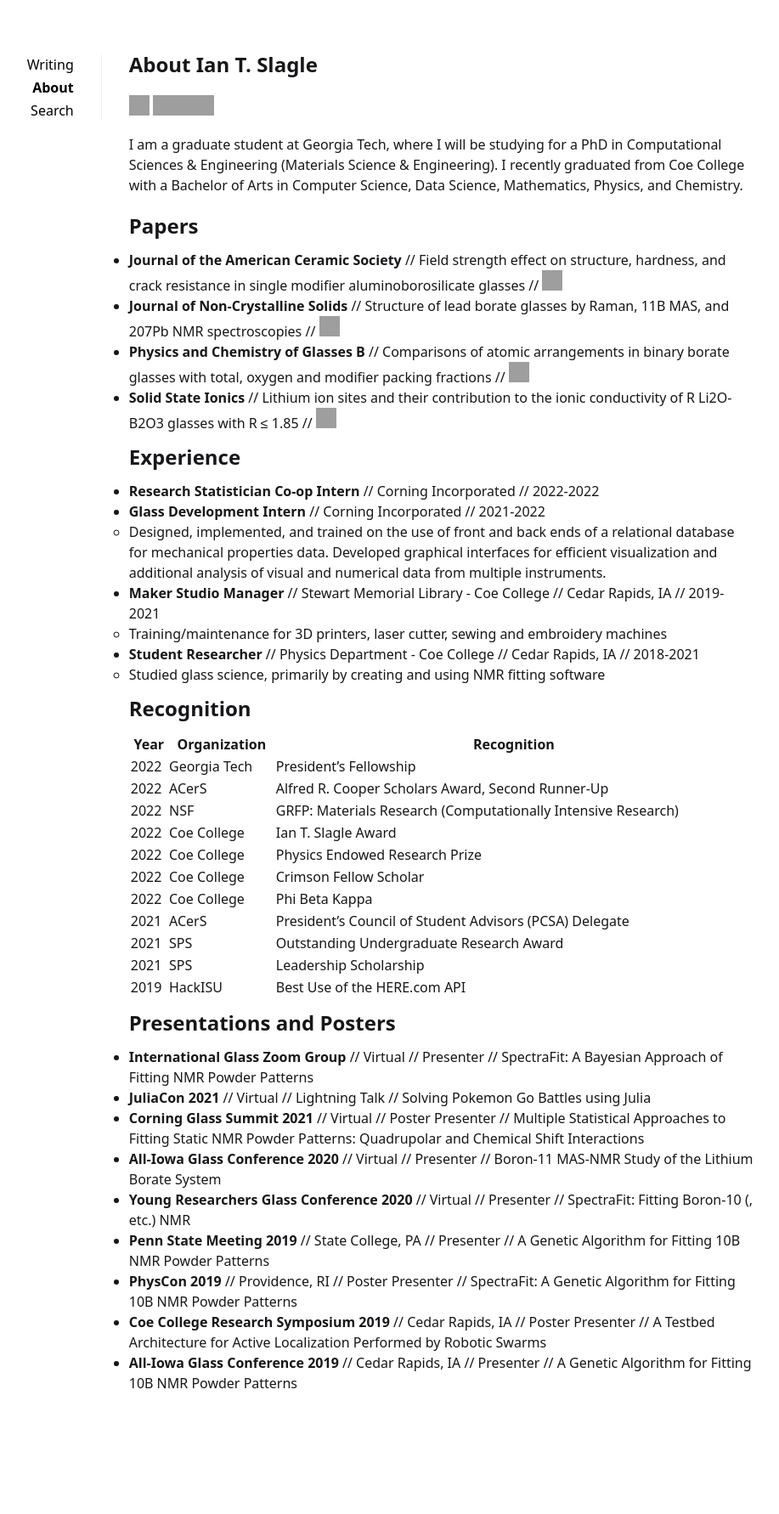
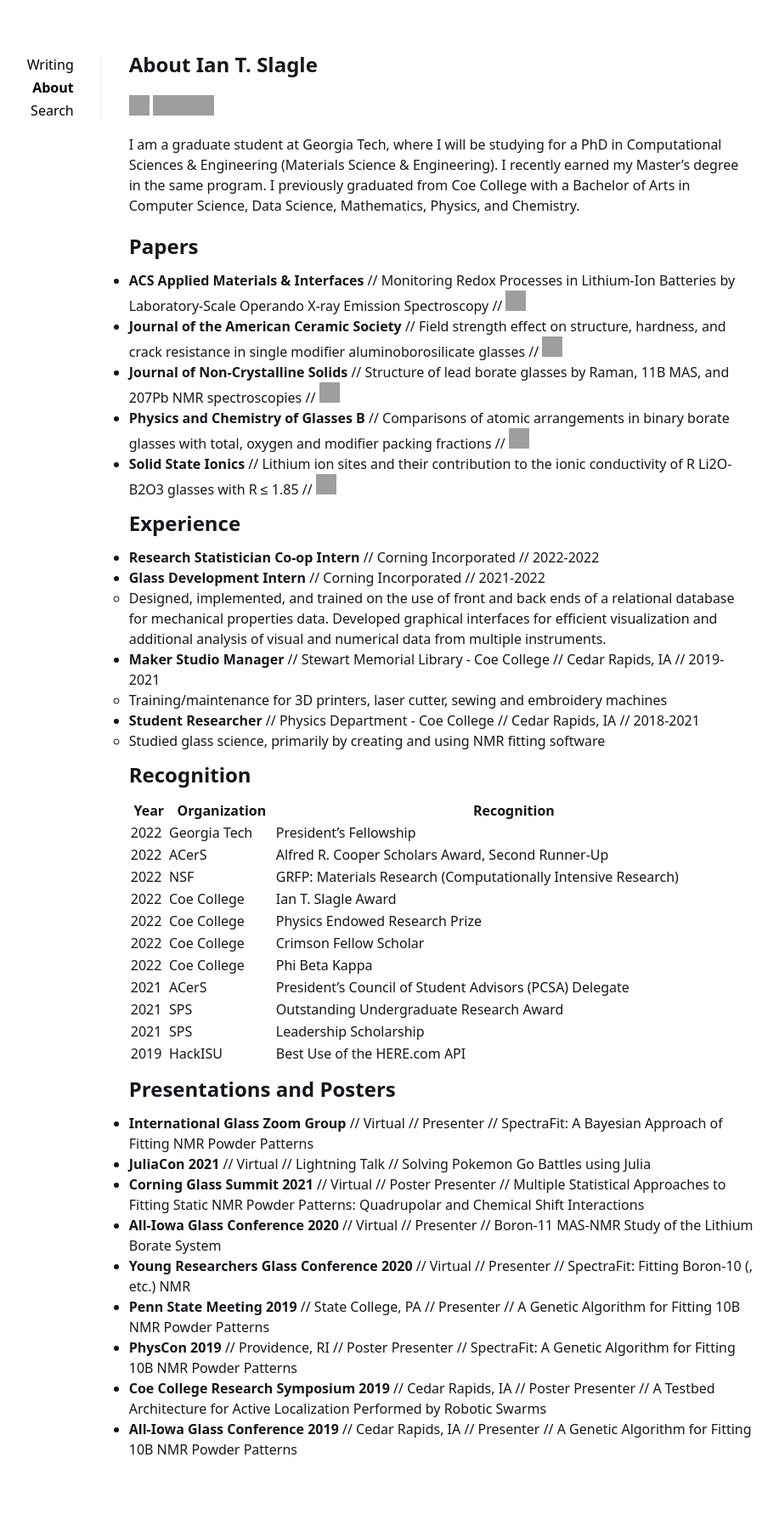
Before and after one commit to itsgt/personal, a Jekyll site: the page built from index.md, in a window 1280 px wide. Shown: the whole page at 85% size, without its empty margins (201-1118 px from the left). Built offline with Jekyll 4.4.1, drawn with Linux system fonts in a browser that asks for light colours; before the commit the page ends 1704 px from its top, so only the background shows below that; grey boxes are pictures that could not be loaded.

Commit message:
Add paper and master's degree

```diff
--- a/index.md
+++ b/index.md
@@ -6,11 +6,10 @@ title: About Ian T. Slagle
 <a href="https://www.linkedin.com/in/iantslagle/" ><img src="https://raw.githubusercontent.com/ionic-team/ionicons/main/src/svg/logo-linkedin.svg" width="24" height="24" alt="Ionic LinkedIn logo" ></a> <a href="https://github.com/itsgt" ><img src="https://raw.githubusercontent.com/ionic-team/ionicons/main/src/svg/logo-github.svg" width="24" height="24" alt = "Ionic Github logo" ></a><a href="mailto:ian.t.slagle@gmail.com" ><img src="https://raw.githubusercontent.com/ionic-team/ionicons/main/src/svg/mail.svg" width="24" height="24" alt = "Ionic mail logo" ></a><a href="https://scholar.google.com/citations?hl=en&user=aUk0WAkAAAAJ&view_op=list_works&sortby=pubdate" ><img src="https://raw.githubusercontent.com/ionic-team/ionicons/main/src/svg/document-text.svg" width="24" height="24" alt = "Ionic document logo" ></a>
 
 I am a graduate student at Georgia Tech, where I will be studying for a PhD in Computational Sciences & Engineering
-(Materials Science & Engineering). I recently graduated from Coe College with a Bachelor of Arts in Computer Science,
-Data Science, Mathematics, Physics, and Chemistry.
+(Materials Science & Engineering). I recently earned my Master's degree in the same program. I previously graduated from Coe College with a Bachelor of Arts in Computer Science, Data Science, Mathematics, Physics, and Chemistry.
 
 ## Papers
-
+* **ACS Applied Materials & Interfaces** // Monitoring Redox Processes in Lithium-Ion Batteries by Laboratory-Scale Operando X-ray Emission Spectroscopy // <a href="https://doi.org/10.1021/acsami.3c18424" ><img src="https://raw.githubusercontent.com/ionic-team/ionicons/main/src/svg/document-text.svg" width="24" height="24" alt = "Ionic document logo" ></a>
 * **Journal of the American Ceramic Society** // Field strength effect on structure, hardness, and crack resistance in single modifier aluminoborosilicate glasses // <a href="https://doi.org/10.1111/jace.18796" ><img src="https://raw.githubusercontent.com/ionic-team/ionicons/main/src/svg/document-text.svg" width="24" height="24" alt = "Ionic document logo" ></a>
 * **Journal of Non-Crystalline Solids** // Structure of lead borate glasses by Raman, 11B MAS, and 207Pb NMR spectroscopies // <a href="https://doi.org/10.1016/j.jnoncrysol.2022.121660" ><img src="https://raw.githubusercontent.com/ionic-team/ionicons/main/src/svg/document-text.svg" width="24" height="24" alt = "Ionic document logo" ></a>
 * **Physics and Chemistry of Glasses B** // Comparisons of atomic arrangements in binary borate glasses with total, oxygen and modifier packing fractions // <a href="https://doi.org/10.13036/17533562.62.3.03" ><img src="https://raw.githubusercontent.com/ionic-team/ionicons/main/src/svg/document-text.svg" width="24" height="24" alt = "Ionic document logo" ></a>
```
